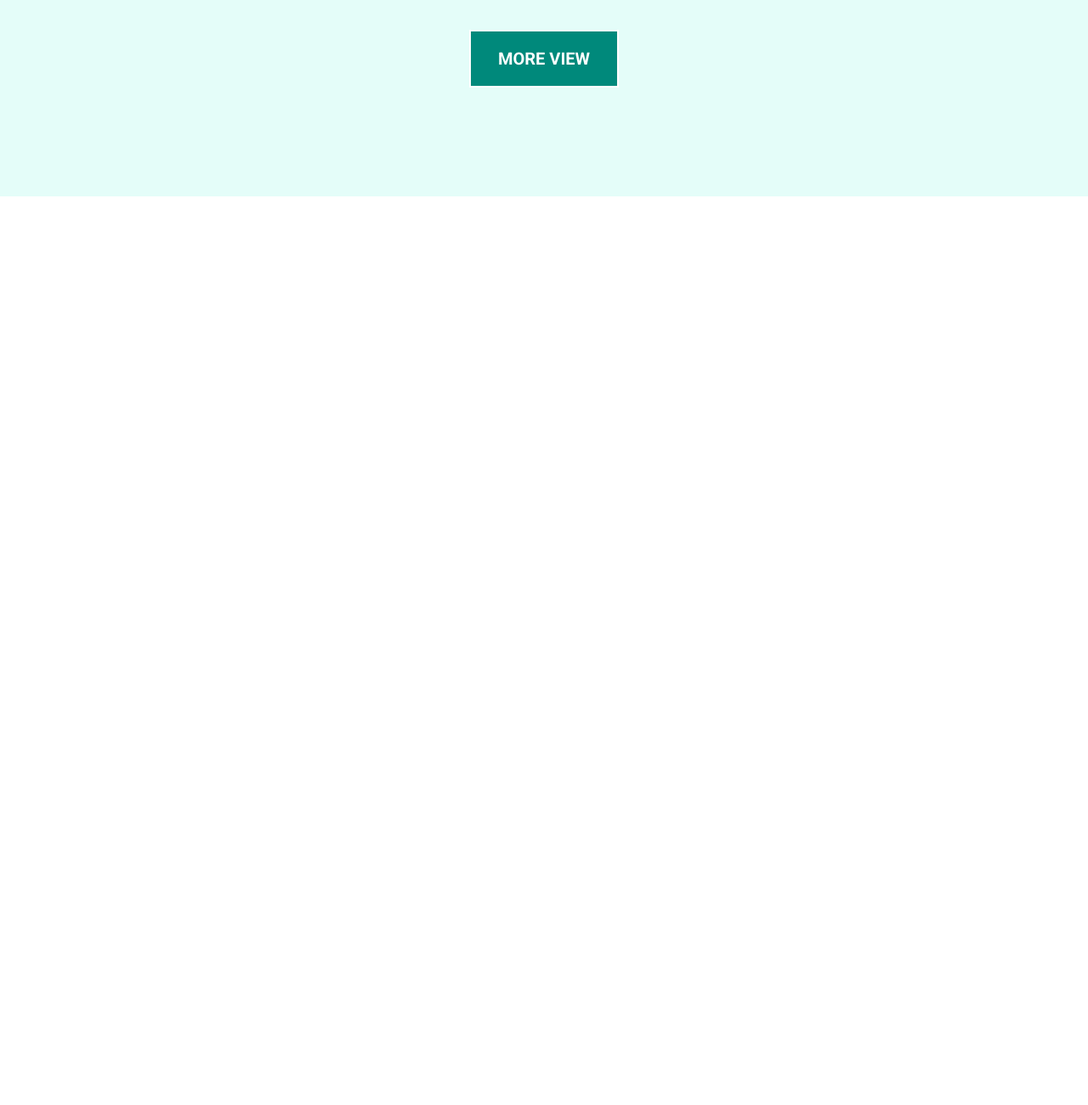
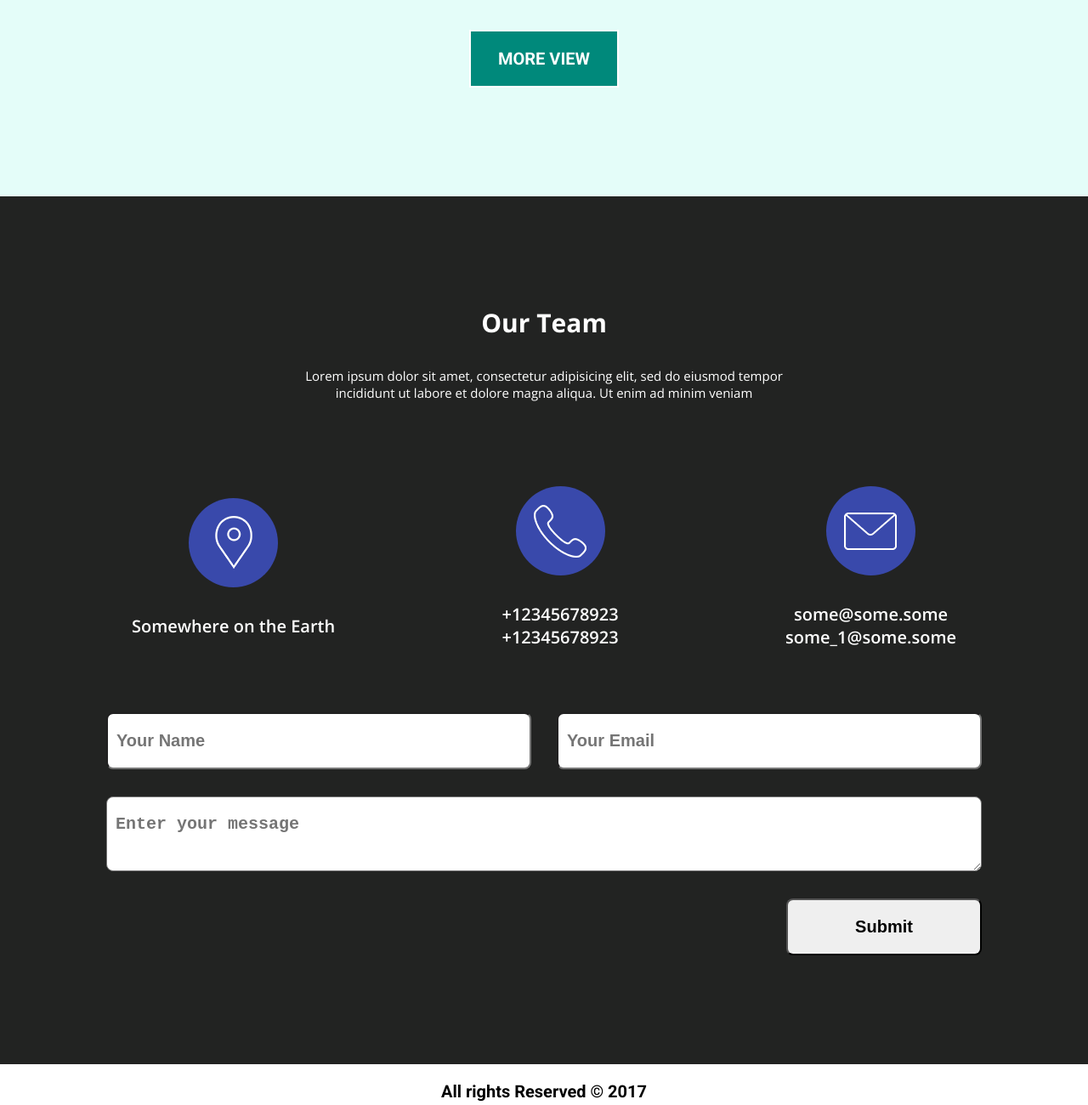
Before and after one commit to 1amL0st/layout_2, a plain HTML site: page index.html in a window 1280 px wide. Shown: the part 8686-9986 px from the top of the page at 85% size. Before the commit the page ends 8917 px from the top, so only its background shows below. Drawn offline with nearby package versions, Linux system fonts and the light colour scheme.

Commit message:
Footer is added

```diff
--- a/index.html
+++ b/index.html
@@ -26,7 +26,7 @@
                     <a class="link" href="#services">Servicing</a>
                     <a class="link" href="#portfolio">Portfolio</a>
                     <a class="link" href="#blog">Blog</a>
-                    <a class="link" href="#">Contact us</a>
+                    <a class="link" href="#footer">Contact us</a>
                     <a class="link fa fa-search" href="#"></a>
                 </nav>
             </div>
@@ -316,7 +316,9 @@
                     <div class="text column">
                         <a class="title link" href="">SEO Quis Vestibulum</a>
                         <div class="info row">
-                            <span class="date">14.07.2017</span>
+                            <span class="fa fa-calendar"></span>
+                            <span class="date row">14.07.2017</span>
+                            <span class="fa fa-file"></span>
                             <span class="type">Development</span>
                         </div>
                         <p>Dolore magna aliqua. Ut enim ad minim veniam, quis nostrud exercitation ullamco laboris nisi ut aliquip ex ea commodo consequat...</p>
@@ -328,7 +330,9 @@
                     <div class="text column">
                         <a class="title link" href="">SEO Quis Vestibulum</a>
                         <div class="info row">
-                            <span class="date">14.07.2017</span>
+                            <span class="fa fa-calendar"></span>
+                            <span class="date row">14.07.2017</span>
+                            <span class="fa fa-file"></span>
                             <span class="type">Development</span>
                         </div>
                         <p>Dolore magna aliqua. Ut enim ad minim veniam, quis nostrud exercitation ullamco laboris nisi ut aliquip ex ea commodo consequat...</p>
@@ -340,7 +344,9 @@
                     <div class="text column">
                         <a class="title link" href="">SEO Quis Vestibulum</a>
                         <div class="info row">
-                            <span class="date">14.07.2017</span>
+                            <span class="fa fa-calendar"></span>
+                            <span class="date row">14.07.2017</span>
+                            <span class="fa fa-file"></span>
                             <span class="type">Development</span>
                         </div>
                         <p>Dolore magna aliqua. Ut enim ad minim veniam, quis nostrud exercitation ullamco laboris nisi ut aliquip ex ea commodo consequat...</p>
@@ -351,5 +357,50 @@
             </div>
         </section>
 
+        <footer id="footer" class="footer section column">
+            <div class="container column">
+                <article class="article column">
+                    <h2 class="title">Our Team</h2>
+                    <p class="p">Lorem ipsum dolor sit amet, consectetur adipisicing elit, sed do eiusmod tempor incididunt ut labore et dolore magna aliqua. Ut enim ad minim veniam</p>
+                </article>
+
+                <div class="contacts row">
+                    <div class="contact column">
+                        <a class="icon row" href="">
+                            <img class="img" src="images/footer/location.png" alt="">
+                        </a>
+                        <span class="caption">Somewhere on the Earth</span>
+                    </div>
+
+                    <div class="contact column">
+                        <a class="icon row" href="">
+                            <img class="img" src="images/footer/phone.png" alt="">
+                        </a>
+                        <span class="caption">+12345678923<br>+12345678923</span>
+                    </div>
+
+                    <div class="contact column">
+                        <a class="icon row" href="">
+                            <img class="img" src="images/footer/email.png" alt="">
+                        </a>
+                        <span class="caption">some@some.some<br>some_1@some.some</span>
+                    </div>
+                </div>
+
+                <form class="contact-form column">
+                    <div class="row">
+                        <input type="text" placeholder="Your Name">
+                        <input type="text" placeholder="Your Email">
+                    </div>
+                    <textarea placeholder="Enter your message"></textarea>
+                    <input type="submit" placeholder="Send">
+                </form>
+            </div>
+
+            <div class="reserved row">
+                All rights Reserved © 2017
+            </div>
+        </footer>
+
     </body>
 </html>
--- a/style/scss/_blog.scss
+++ b/style/scss/_blog.scss
@@ -39,6 +39,14 @@
                 .type {
                     margin-left: 16px;
                 }
+
+                .fa-calendar {
+                    margin-right: 16px;
+                }
+
+                .fa-file {
+                    margin-left: 16px;
+                }
             }
         }
     }
--- /dev/null
+++ b/style/scss/_footer.scss
@@ -0,0 +1,86 @@
+.footer {
+    padding-top: 128px;
+    background-color: #222322;
+    color: white;
+
+    .article {
+
+    }
+
+    .contacts {
+        justify-content: space-between;
+        max-width: 970px;
+        width: 100%;
+        margin: 100px auto 75px auto;
+    }
+
+    .contact {
+        font-weight: 600;
+        font-size: 20px;
+
+        max-width: 270px;
+
+        .icon {
+            justify-content: center;
+            width: 105px;
+            height: 105px;
+            background-color: $blue;
+            border-radius: 50%;
+        }
+    }
+
+    .caption {
+        text-align: center;
+        margin-top: 32px;
+    }
+
+    * {
+        box-sizing: border-box;
+    }
+
+    .contact-form {
+        margin-bottom: 128px;
+        width: 100%;
+        max-width: 1030px;
+
+        .row {
+            justify-content: space-between;
+        }
+
+        * {
+            width: 100%;
+        }
+
+        input, textarea {
+            border-radius: 8px;
+            font-size: 20px;
+            font-weight: 600;
+            padding: 1em 0.5em;
+        }
+
+        textarea {
+            margin: 32px 0;
+        }
+
+        input {
+            max-width: 500px;
+        }
+
+        input[type="submit"] {
+            align-self: flex-end;
+            max-width: 230px;
+        }
+
+    }
+
+    .reserved {
+        justify-content: center;
+        background-color: white;
+        color: black;
+        font-family: 'Roboto', sans-serif;
+        font-weight: bold;
+        font-size: 20px;
+        width: 100%;
+        padding: 1em 0;
+    }
+}
--- a/style/scss/main.scss
+++ b/style/scss/main.scss
@@ -9,3 +9,4 @@
 @import "pricing";
 @import "team";
 @import "blog";
+@import "footer";
```
Also changed, not shown: images/footer/email.png (added), images/footer/location.png (added), images/footer/phone.png (added), style/css/index.css, 1 other file.
